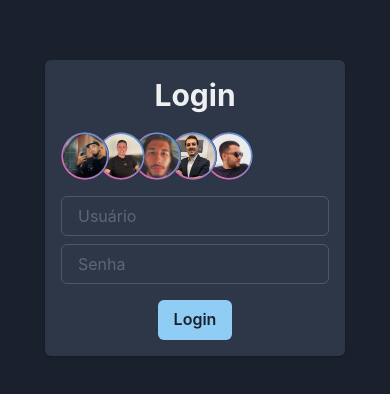
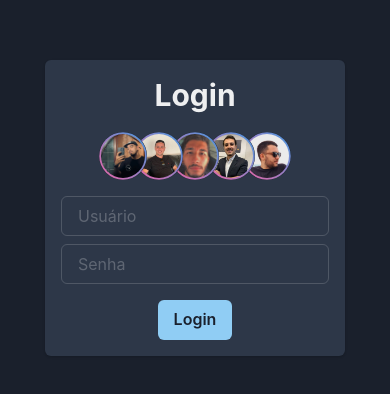
Before and after one commit to gqueiroz90/Tesouraria-Chale5, a React (Create React App) app: page / in a window 390 px wide. Shown: the part 214-608 px from the top of the page. Built offline with nearby package versions, Linux system fonts and the light colour scheme.

Commit message:
Correcao responsividade tela de login

```diff
--- a/src/Pages/Login/Login.tsx
+++ b/src/Pages/Login/Login.tsx
@@ -98,7 +98,8 @@ function LoginCard({ handleLogin }: { handleLogin: (username: string, password:
         <Heading mb={4} textAlign="center">
           Login
         </Heading>
-        <AvatarGroup mb={4}>
+        <AvatarGroup mb={4} display="flex"
+        justifyContent="center">
           {avatars.map((avatar) => (
             <Avatar
               key={avatar.name}
```
